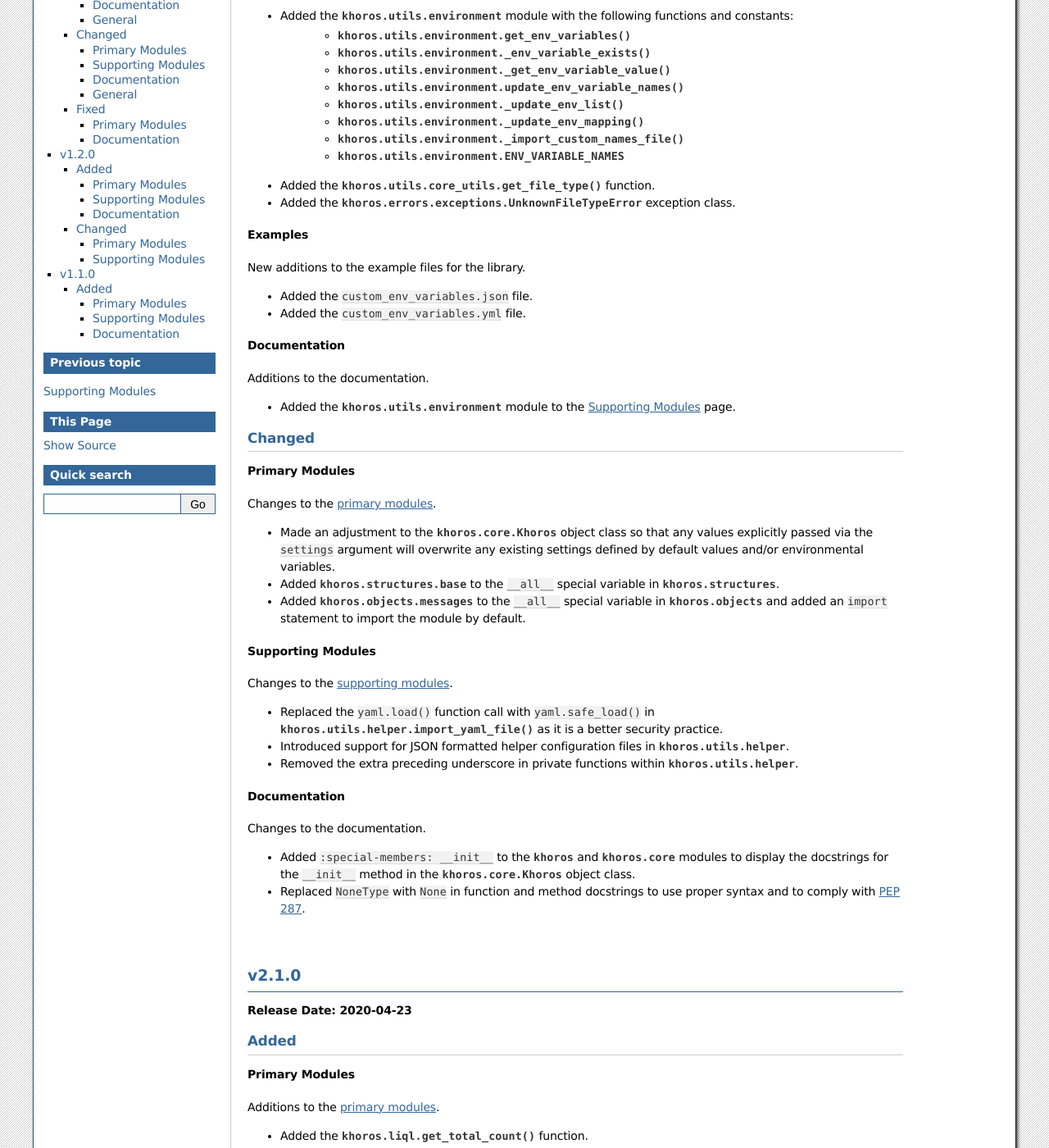
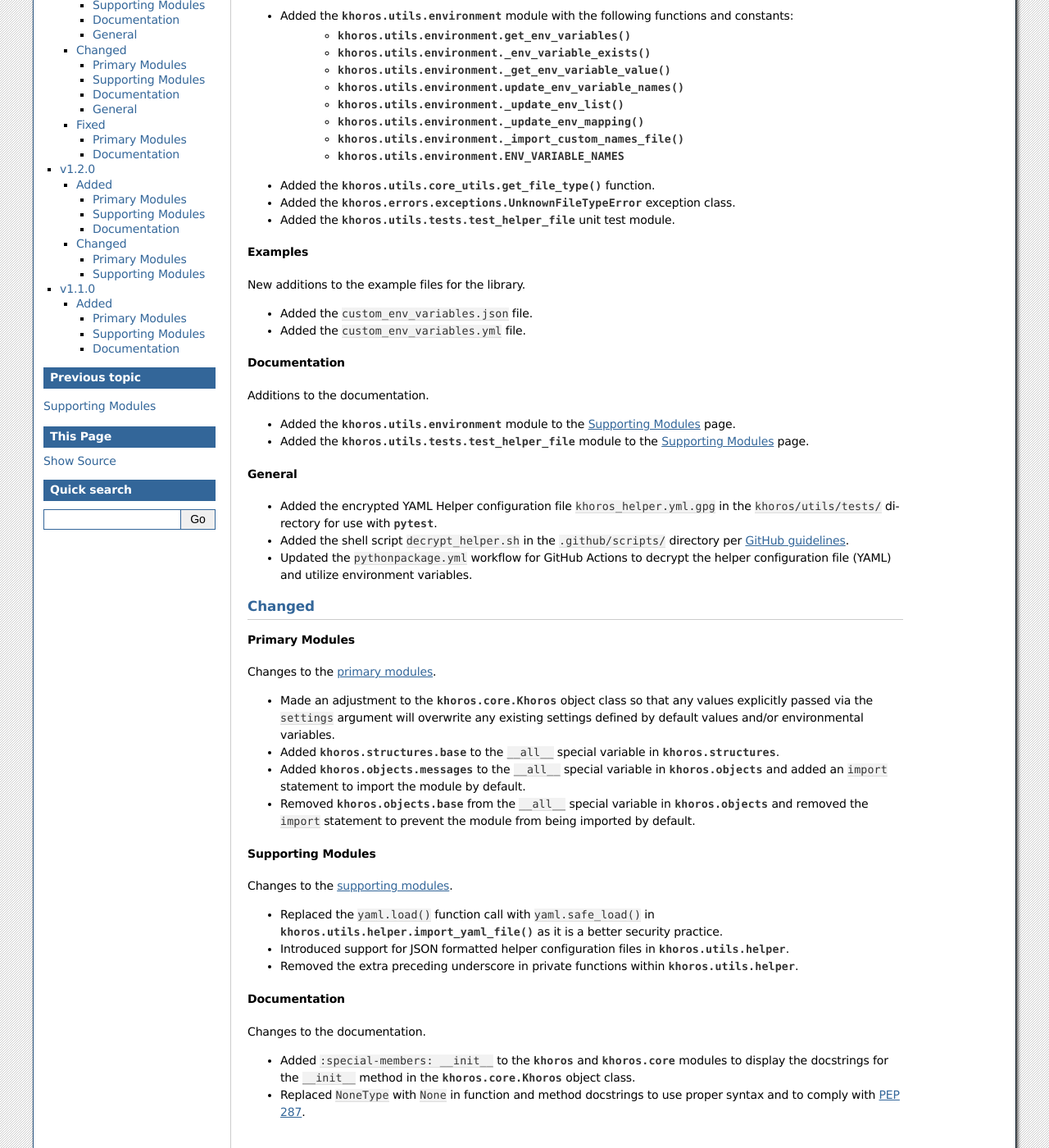
Before and after one commit to jeffshurtliff/khoros, a Sphinx documentation site: the page built from docs/changelog.rst, in a window 1280 px wide and 1400 px high, scrolled down 560 px. Shown: the whole window at 82% size. Built offline with Sphinx 7.4.7, drawn with Linux system fonts in a browser that asks for light colours.

Commit message:
Added other changes and additions to changelog

```diff
--- a/docs/changelog.rst
+++ b/docs/changelog.rst
@@ -36,6 +36,7 @@
     * :py:const:`khoros.utils.environment.ENV_VARIABLE_NAMES`
 * Added the :py:func:`khoros.utils.core_utils.get_file_type` function.
 * Added the :py:exc:`khoros.errors.exceptions.UnknownFileTypeError` exception class.
+* Added the :py:mod:`khoros.utils.tests.test_helper_file` unit test module.
 
 Examples
 --------
@@ -49,6 +50,17 @@
 Additions to the documentation.
 
 * Added the :py:mod:`khoros.utils.environment` module to the :doc:`Supporting Modules <supporting-modules>` page.
+* Added the :py:mod:`khoros.utils.tests.test_helper_file` module to the
+  :doc:`Supporting Modules <supporting-modules>` page.
+
+General
+-------
+* Added the encrypted YAML Helper configuration file ``khoros_helper.yml.gpg`` in the
+  ``khoros/utils/tests/`` directory for use with :py:mod:`pytest`.
+* Added the shell script ``decrypt_helper.sh`` in the ``.github/scripts/`` directory per
+  `GitHub guidelines <https://help.github.com/en/actions/configuring-and-managing-workflows/creating-and-storing-encrypted-secrets>`_.
+* Updated the ``pythonpackage.yml`` workflow for GitHub Actions to decrypt the helper configuration file (YAML)
+  and utilize environment variables.
 
 Changed
 =======
@@ -63,6 +75,8 @@
 * Added :py:mod:`khoros.structures.base` to the ``__all__`` special variable in :py:mod:`khoros.structures`.
 * Added :py:mod:`khoros.objects.messages` to the ``__all__`` special variable in :py:mod:`khoros.objects` and added
   an ``import`` statement to import the module by default.
+* Removed :py:mod:`khoros.objects.base` from the ``__all__`` special variable in :py:mod:`khoros.objects` and removed
+  the ``import`` statement to prevent the module from being imported by default.
 
 Supporting Modules
 ------------------
```
